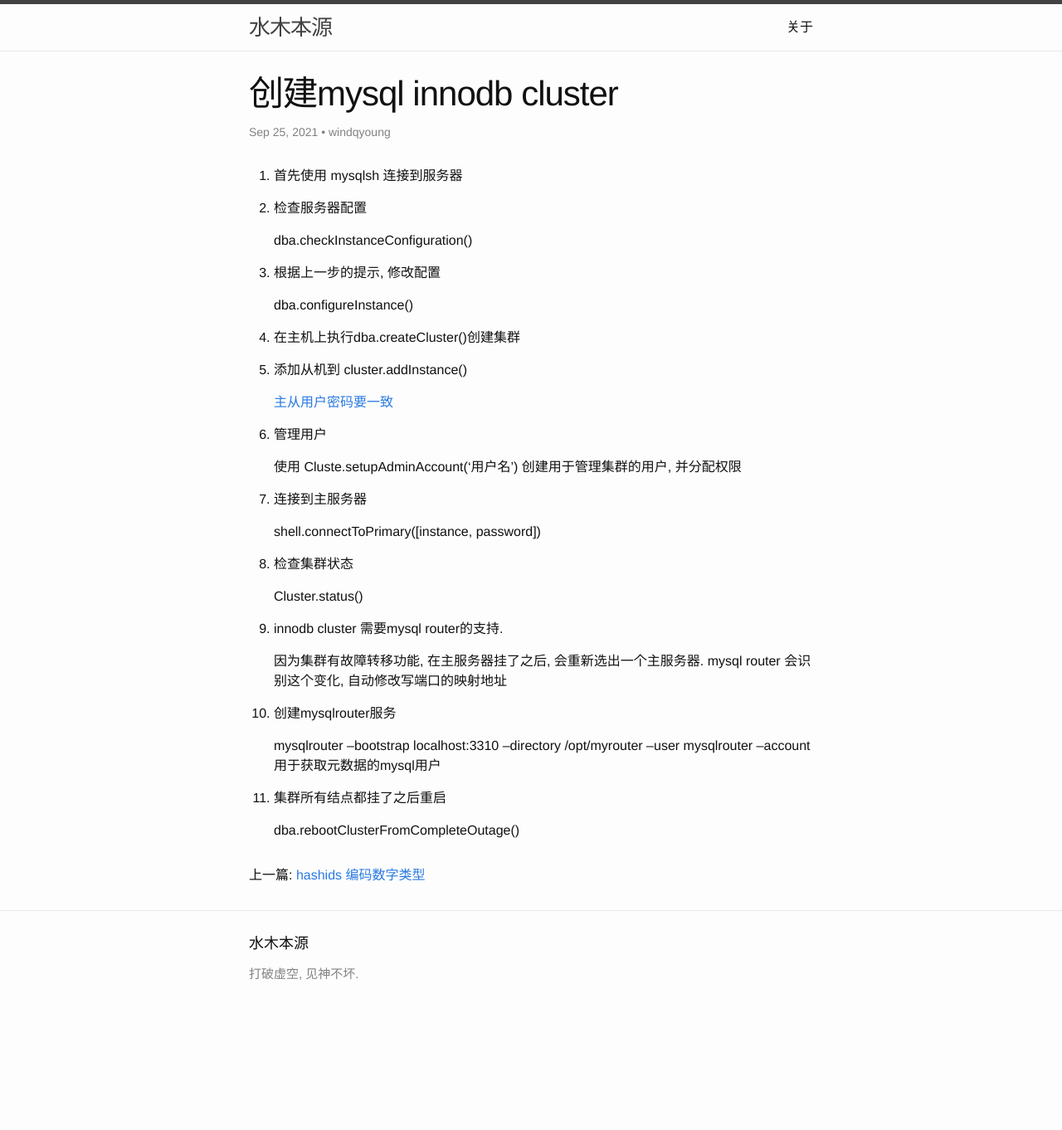
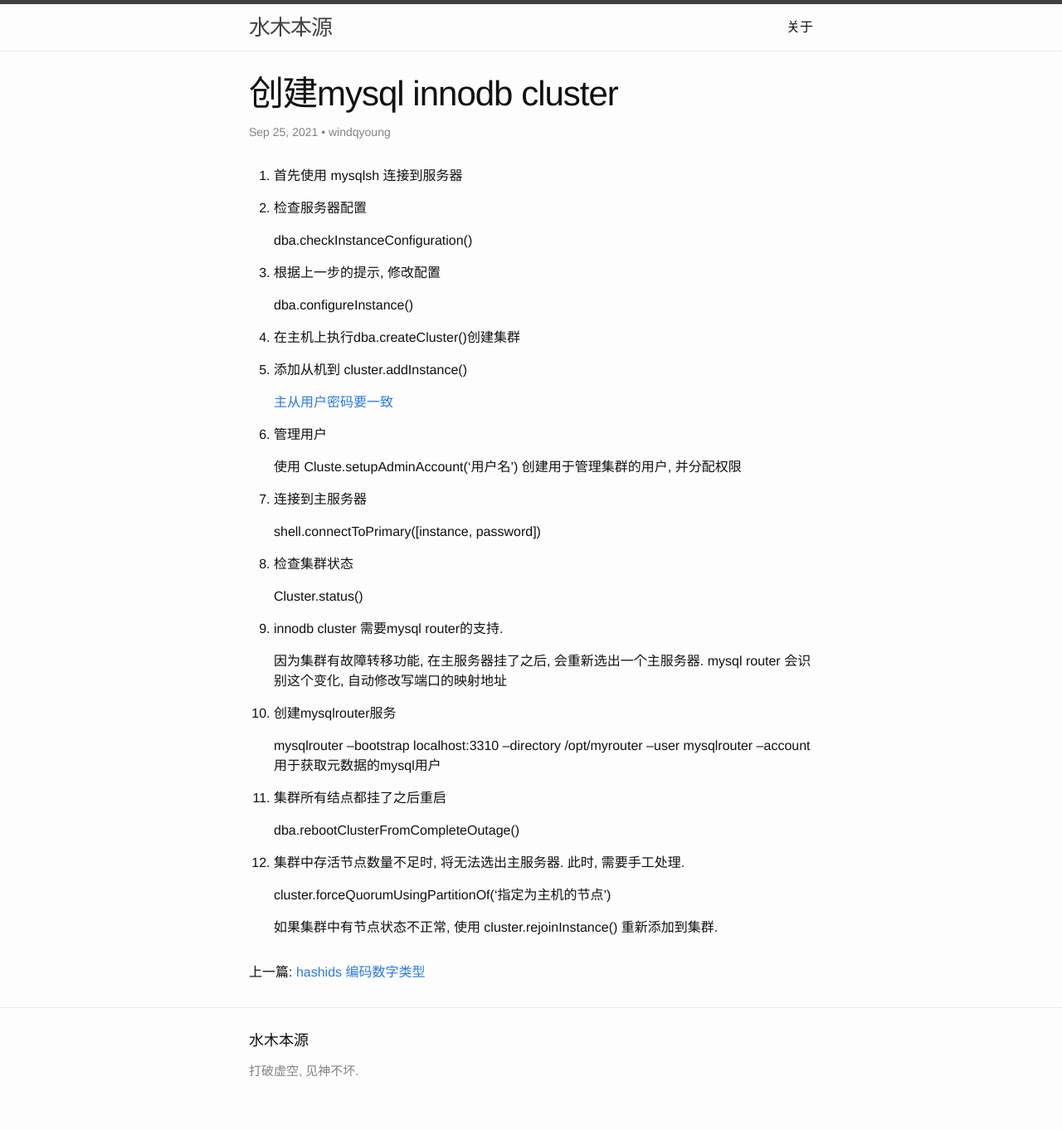
Before and after one commit to windqyoung/windqyoung.github.io, a Jekyll site: the page built from _posts/2021-09-25-mysql-innode-cluster.md, in a window 1280 px wide. Shown: the whole page at 83% size. Built offline with Jekyll 4.4.1, drawn with Linux system fonts in a browser that asks for light colours; nearby versions of some CDN libraries; before the commit the page ends 1245 px from its top, so only the background shows below that.

Commit message:
quorum 设置

```diff
--- a/_posts/2021-09-25-mysql-innode-cluster.md
+++ b/_posts/2021-09-25-mysql-innode-cluster.md
@@ -41,3 +41,10 @@ title: 创建mysql innodb cluster
 10. 集群所有结点都挂了之后重启
 
     dba.rebootClusterFromCompleteOutage()
+
+11. 集群中存活节点数量不足时, 将无法选出主服务器.
+    此时, 需要手工处理.
+
+    cluster.forceQuorumUsingPartitionOf('指定为主机的节点')
+
+    如果集群中有节点状态不正常, 使用 cluster.rejoinInstance() 重新添加到集群.
```
